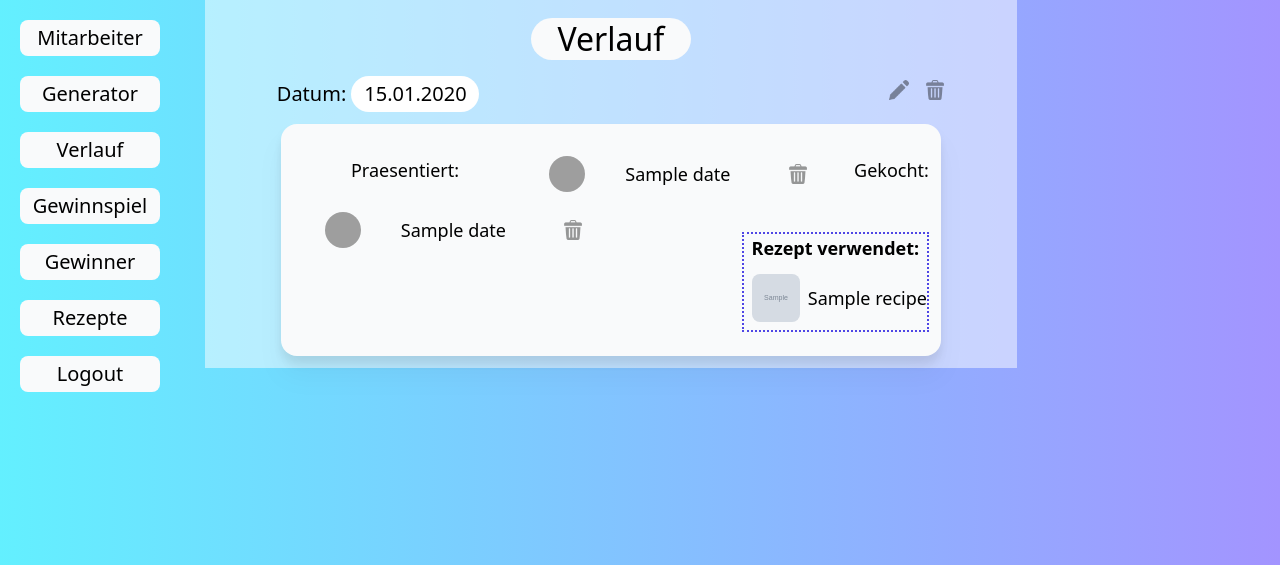
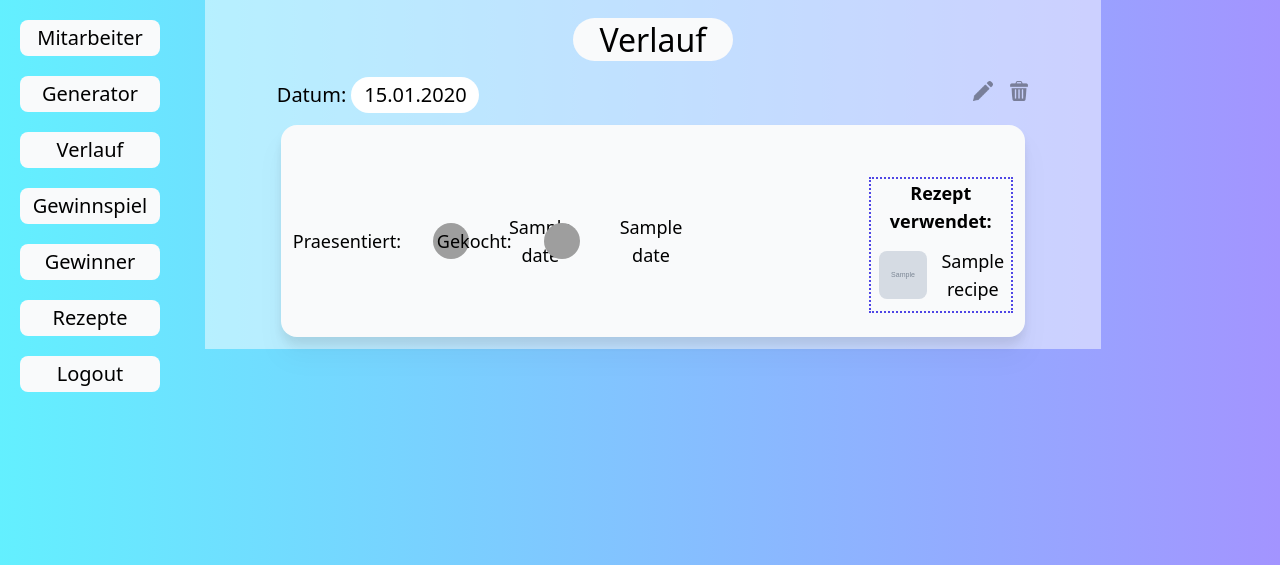
Before and after one commit to pc-web-it/laravel-gemeinsames-mitagessen-tool, a Laravel app: page /Verlauf in a window 1280 px wide. Shown: the top 565 px of the page. Run offline with Laravel 10, Linux system fonts and the light colour scheme; a user stored in the database is signed in; data comes from the database, SQL or seed files in the repository; tables that the repository leaves empty hold one stand-in row (values such as "Sample post"); grey boxes marked "Sample" are stand-in pictures; style sheets or scripts are compiled from the project's sources; grey boxes are pictures that could not be loaded.

Commit message:
small changes

```diff
--- a/resources/views/Dates.blade.php
+++ b/resources/views/Dates.blade.php
@@ -82,6 +82,9 @@
                 <div
                     class="font-sans text-lg font-normal relative grid grid-cols-5 2xl:grid-cols-10 m-3 p-3 rounded-2xl bg-gray-50 drop-shadow-xl hover:scale-105 ease-in-out duration-300">
 
+
+
+                <div class="flex items-center">
                     <h2 class="col-span-2 mt-5">Praesentiert:</h2>
 
                     <div class="col-span-2 mt-5">
@@ -112,9 +115,9 @@
                                 class="w-5 h-5 mt-7 col-span-1 opacity-40 hover:opacity-60 cursor-pointer" />
                         </button>
                     </form>
+                    </div>
 
-
-
+                <div class="flex items-center">
                     <h2 class="col-span-2 mt-5">Gekocht:</h2>
 
                     <div class="col-span-2 mt-5">
@@ -148,7 +151,7 @@
                         </button>
                     </form>
 
-
+                </div>
                     <!-- place-content-end -->
 
                     <div class="grid gap-20 col-span-3 col-start-[5]  mt-10 mb-3 ">
```
